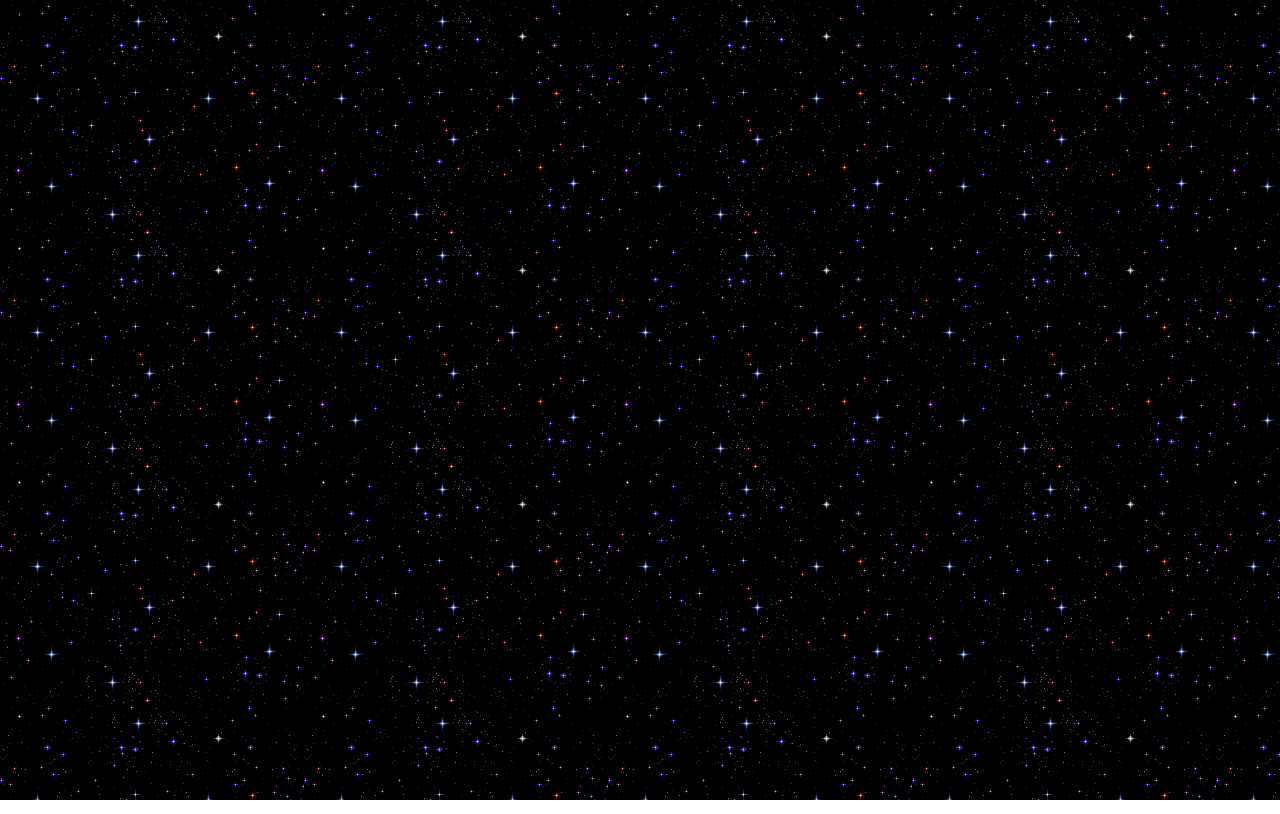
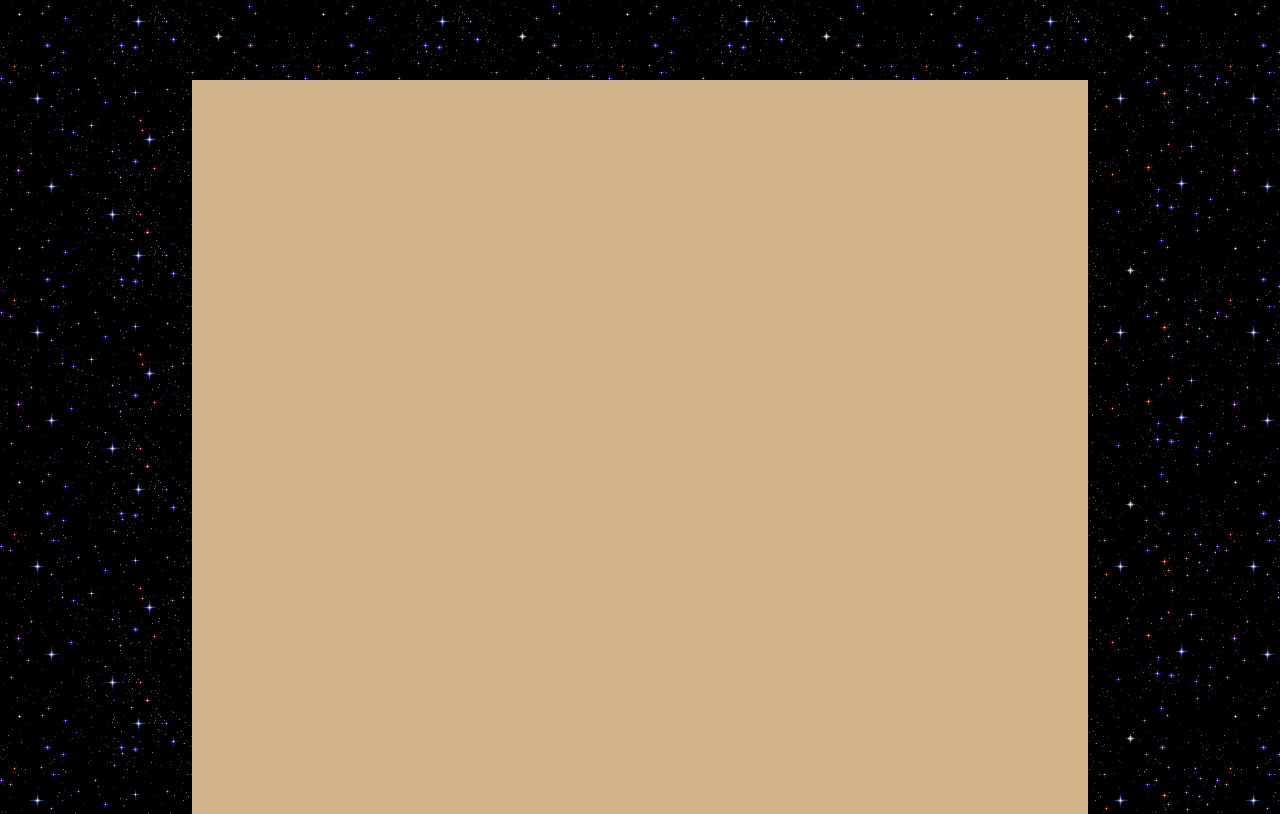
Before and after one commit to dillonwilson27/dillonwilson27.github.io, a plain HTML site: page index.html in a window 1280 px wide. Shown: the top 814 px of the page. Drawn offline with Linux system fonts and the light colour scheme.

Commit message:
added main content pane

```diff
--- a/index.html
+++ b/index.html
@@ -6,6 +6,8 @@
     <link rel="stylesheet" href="style/index.css">
 </head>
 <body>
-dssg
+    <div class="main-content">
+
+    </div>
 </body>
 </html>
--- a/style/index.css
+++ b/style/index.css
@@ -1,3 +1,11 @@
 body{
     background: url("../assets/background_stars.gif") repeat 0 0;
+    margin: 0;
 }
+
+.main-content{
+    background: tan;
+    height:140vh;
+    width:70%;
+    margin: 10vh auto 10vh;
+}
```
Also changed, not shown: assets/lings-cars.jpg (added).
